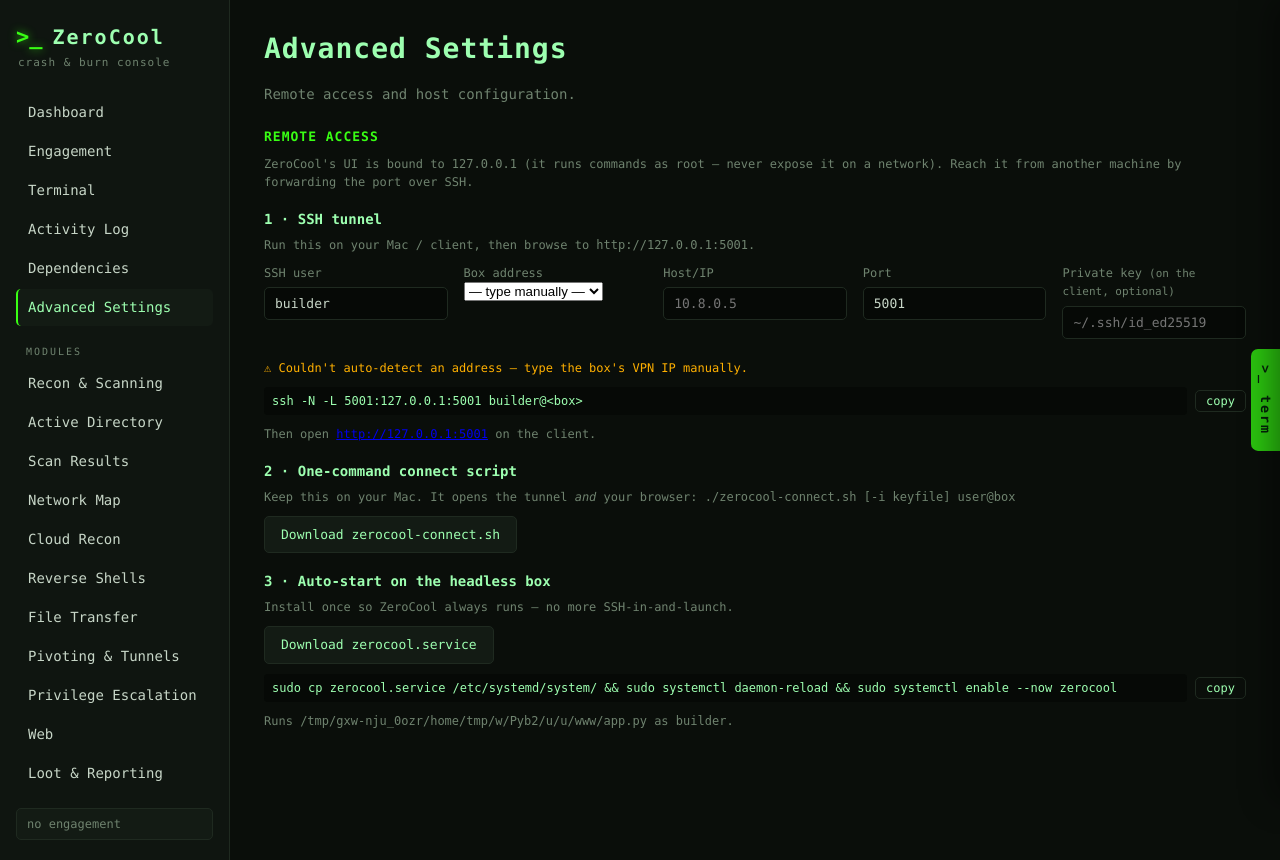
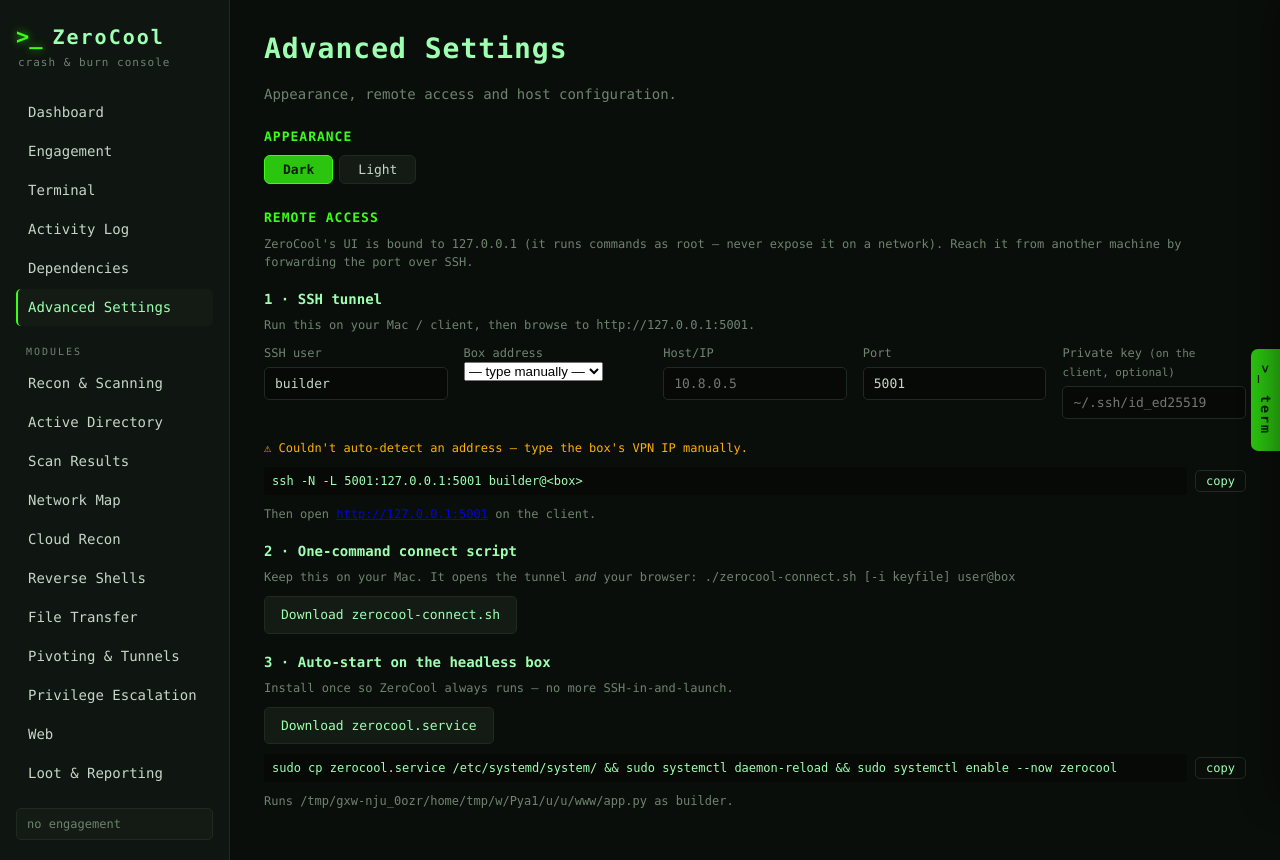
Before and after one commit to iprivettPKT/ZeroCool, a Flask app: page /settings in a window 1280 px wide. Run offline with Flask 3, Linux system fonts and the light colour scheme; some libraries are stand-ins or nearby versions.

Commit message:
Add dark/light theme toggle
Drive terminal/input backgrounds via CSS variables and add a light palette
under [data-theme=light]. Toggle on the Advanced Settings page, persisted to
localStorage and applied in <head> on every page (no flash).

```diff
--- a/static/css/zerocool.css
+++ b/static/css/zerocool.css
@@ -599,3 +599,29 @@
 
 /* ---------- advanced settings ---------- */
 .sub-h { color: var(--green-soft); font-size: 14px; margin: 18px 0 6px; }
+
+/* ---------- theme variables + light theme ---------- */
+:root { --input-bg: #060906; --term-bg: #050805; }
+body { transition: background .15s, color .15s; }
+
+[data-theme="light"] {
+  --bg: #e9ede8;
+  --panel: #ffffff;
+  --panel-2: #eef2ed;
+  --border: #ccd6cc;
+  --green: #178a0d;
+  --green-dim: #15800c;
+  --green-soft: #0d5a07;
+  --text: #1a241b;
+  --muted: #5d6e5d;
+  --amber: #9a6400;
+  --red: #c62828;
+  --input-bg: #ffffff;
+  --term-bg: #f6faf5;
+}
+/* keep contrast on the green action buttons in light mode */
+[data-theme="light"] .btn.primary,
+[data-theme="light"] .os-btn.sel,
+[data-theme="light"] .zc-drawer-toggle { color: #ffffff; }
+/* the brand glow reads better as solid green on light */
+[data-theme="light"] .brand-glyph { text-shadow: none; }
--- a/templates/base.html
+++ b/templates/base.html
@@ -5,6 +5,7 @@
   <meta name="viewport" content="width=device-width, initial-scale=1">
   <title>ZeroCool{% block title %}{% endblock %}</title>
   <link rel="stylesheet" href="{{ url_for('static', filename='css/zerocool.css') }}">
+  <script>try{if(localStorage.getItem('zc-theme')==='light')document.documentElement.setAttribute('data-theme','light');}catch(e){}</script>
   {% block head %}{% endblock %}
 </head>
 <body>
--- a/templates/settings.html
+++ b/templates/settings.html
@@ -4,10 +4,16 @@
 {% block content %}
 <header class="page-head">
   <h1>Advanced Settings</h1>
-  <p class="muted">Remote access and host configuration.</p>
+  <p class="muted">Appearance, remote access and host configuration.</p>
 </header>
 
-<h2 class="sec-h">Remote access</h2>
+<h2 class="sec-h">Appearance</h2>
+<div class="os-toggle">
+  <button type="button" class="os-btn" data-theme-set="dark">Dark</button>
+  <button type="button" class="os-btn" data-theme-set="light">Light</button>
+</div>
+
+<h2 class="sec-h" style="margin-top:24px">Remote access</h2>
 <p class="hint">ZeroCool's UI is bound to <code>127.0.0.1</code> (it runs commands as root — never expose it on a network).
   Reach it from another machine by forwarding the port over SSH.</p>
 
@@ -91,5 +97,15 @@
 copyBtn('copy-cmd', 'ssh-cmd');
 copyBtn('copy-svc', 'svc-install');
 render();
+
+// theme toggle
+function applyTheme(t) {
+  if (t === 'light') document.documentElement.setAttribute('data-theme', 'light');
+  else document.documentElement.removeAttribute('data-theme');
+  try { localStorage.setItem('zc-theme', t); } catch (e) {}
+  document.querySelectorAll('[data-theme-set]').forEach(b => b.classList.toggle('sel', b.dataset.themeSet === t));
+}
+document.querySelectorAll('[data-theme-set]').forEach(b => b.addEventListener('click', () => applyTheme(b.dataset.themeSet)));
+applyTheme(localStorage.getItem('zc-theme') || 'dark');
 </script>
 {% endblock %}
```
Also changed, not shown: other parts of static/css/zerocool.css (+19 -19 lines).
